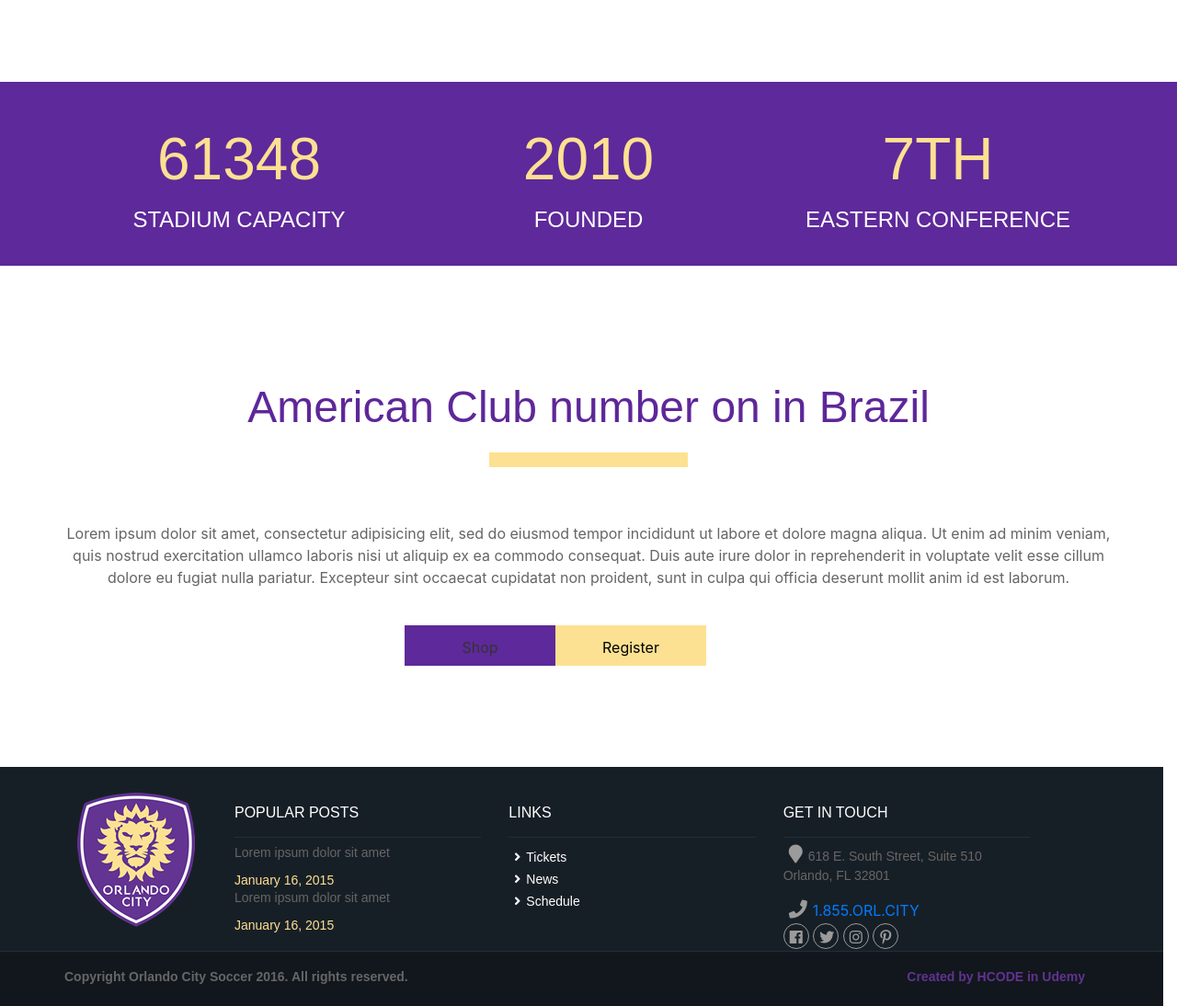
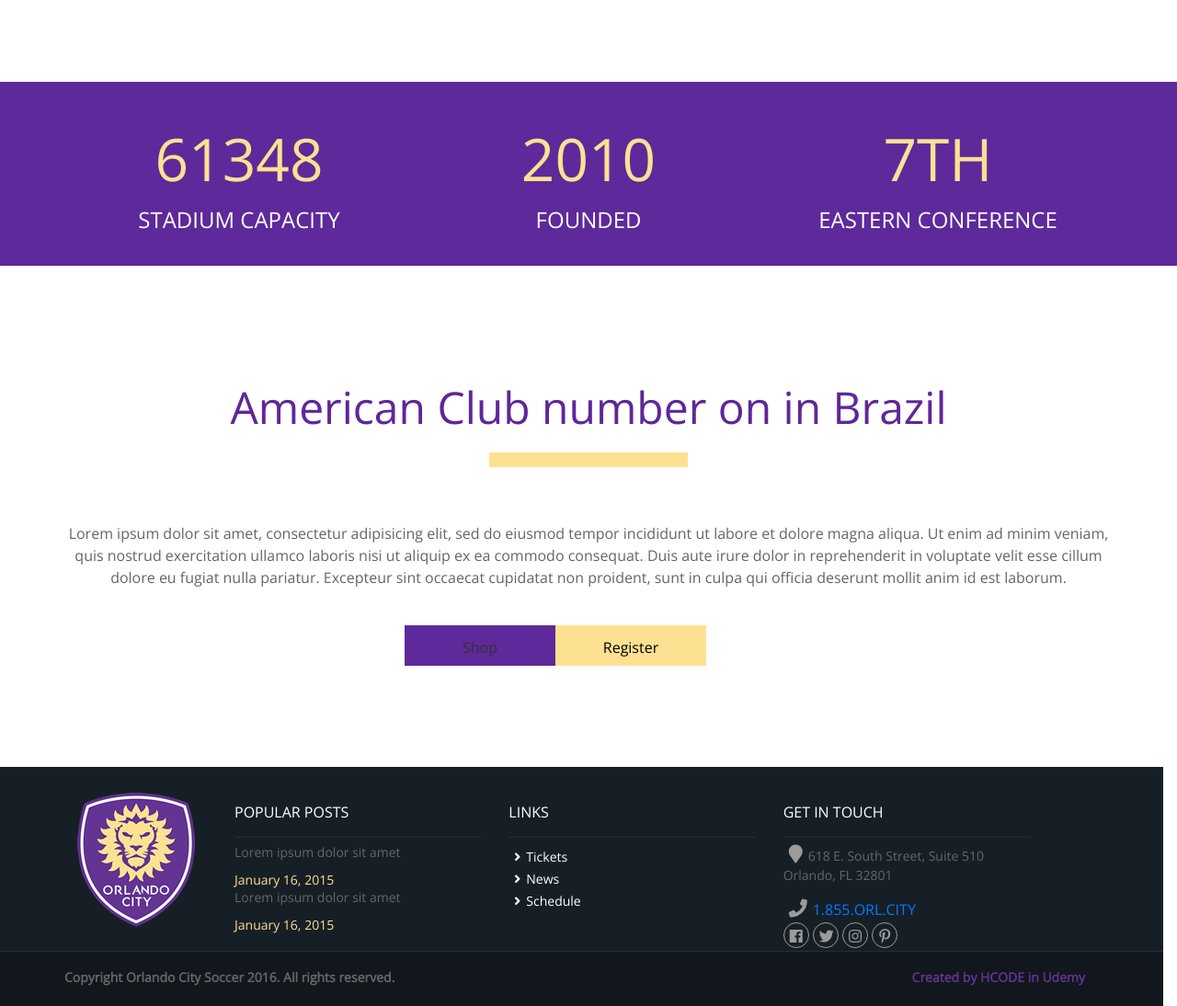
Before and after one commit to anacarolinecolodete/orlando-city, a plain HTML site: page index.html in a window 1280 px wide. Shown: the part 1140-2234 px from the top of the page at 92% size. Drawn offline with nearby package versions, Linux system fonts and the light colour scheme.

Commit message:
adicionando font

```diff
--- a/css/orlando.css
+++ b/css/orlando.css
@@ -1,6 +1,5 @@
-@font-face{
-	font-family: sans-serif;
-	font-size: 1em;
+*{
+	font-family: 'Open Sans', sans-serif;
 }
 header {
 	width: 100%;
@@ -115,7 +114,6 @@ header #logotipo {
 
 #menu li{
 	display: inline-block;
-	font-family: sans-serif;
 }
 #menu li.search{
 	width: 182px;
@@ -159,7 +157,6 @@ header #logotipo {
 	position: absolute;
 	font-size: 92px;
 	text-shadow: 2px 2px 2px rgba(0,0,0,.45);
-	font-family: sans-serif;
 	margin-left: 30px;
 }
 #banner h1 small{
@@ -176,7 +173,6 @@ header #logotipo {
 }
 #news h2{
 	color: #5E2799;
-	font-family: sans-serif;
 	font-size: 48px;
 	text-transform: uppercase;
 	text-align: center;
@@ -194,13 +190,11 @@ header #logotipo {
 #news .thumbnails h3{
 	color: #5E299A;
 	font-size: 18px;
-	font-family: sans-serif;
 	margin-bottom: 0;
 }
 #news .thumbnails time{
 	color: #A7A7A7;
 	font-size: 18px;
-	font-family: sans-serif;
 }
 #estatisticas {
 	background-color: #5E299A;
@@ -211,7 +205,6 @@ header #logotipo {
 #estatisticas p{
 	color: #FDE092;
 	text-transform: uppercase;
-	font-family: sans-serif;
 	font-size: 64px;
 	margin-top: 36px;
 }
@@ -227,7 +220,6 @@ header #logotipo {
 }
 #call-to-action h2{
 	color: #5E2799;
-	font-family: sans-serif;
 	font-size: 48px;
 	margin: 20px auto;
 }
@@ -287,13 +279,11 @@ footer .row-cinza-escuro{
 }
 footer .float-left{
 	color: #666;
-	font-family: sans-serif;
 	font-size: 14px;
 	font-weight: bold;
 }
 footer .text-roxo{
 	color: #623291;
-	font-family: sans-serif;
 	font-size: 14px;
 	font-weight: bold;
 }
@@ -305,7 +295,6 @@ footer .col-popular-post,footer .col-links,footer .col-get-in-touch{
 }
 
 footer .row-cols h4{
-	font-family: sans-serif;
 	font-size: 16px;
 	font-weight: #fff;
 	padding-bottom: 17px;
@@ -314,12 +303,10 @@ footer .row-cols h4{
 }
 footer .row-cols h5{
 	color: #666;
-	font-family: sans-serif;
 	font-size: 14px;
 }
 footer .row-cols time{
 	color: #FDE092;
-	font-family: sans-serif;
 	font-size: 14px;
 }
 footer .row-cols ul{
@@ -328,7 +315,6 @@ footer .row-cols ul{
 footer .col-links a {
 	color: #fff;
 	font-size: 14px;
-	font-family: sans-serif;
 }
 footer .col-links .fa{
 	margin: 0 6px;
@@ -337,7 +323,6 @@ footer .col-links .fa{
 footer .col-get-in-touch address{
 	color: #666;
 	font-size: 14px;
-	font-family: sans-serif;
 }
 footer .col-get-in-touch i{
 	color: #9B9B9B;
--- a/index.html
+++ b/index.html
@@ -5,6 +5,7 @@
 	<title>Orlando City</title>
 	<link rel="stylesheet" type="text/css" href="bootstrap/css/bootstrap.min.css">
 	<link rel="stylesheet" href="https://use.fontawesome.com/releases/v5.7.0/css/all.css" integrity="sha384-lZN37f5QGtY3VHgisS14W3ExzMWZxybE1SJSEsQp9S+oqd12jhcu+A56Ebc1zFSJ" crossorigin="anonymous">
+	<link href="https://fonts.googleapis.com/css?family=Open+Sans" rel="stylesheet">
 	<link rel="stylesheet" type="text/css" href="css/orlando.css">
 </head>
 	<body>
```
